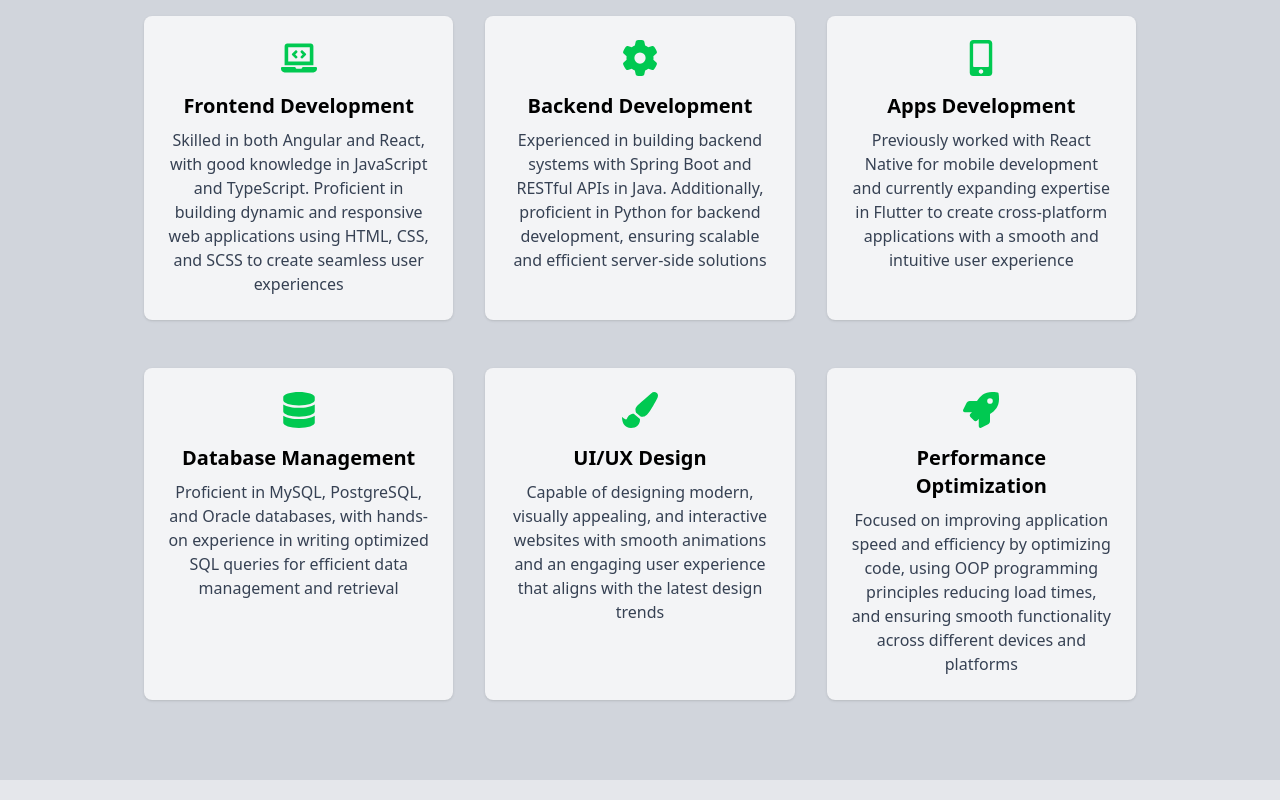
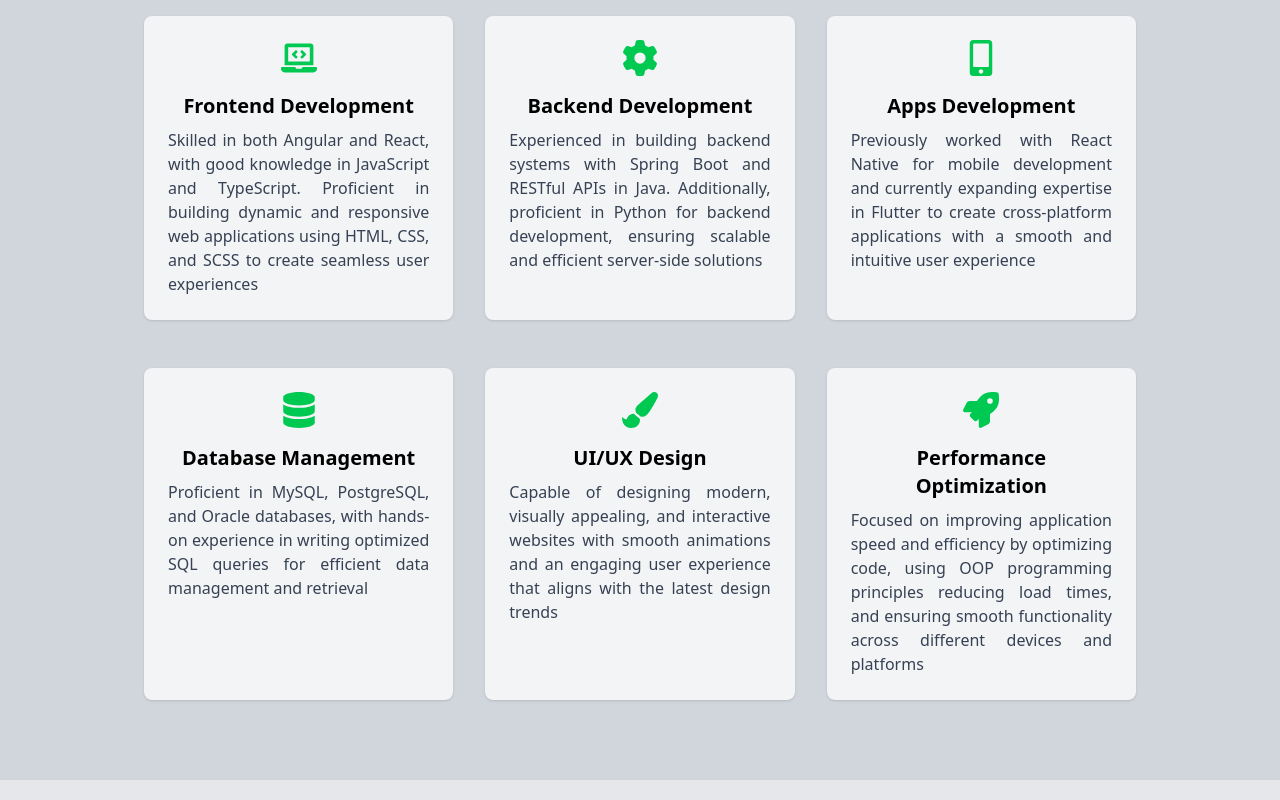
Before and after one commit to matyivan7/portfolio-react, a React (Vite) app: page / in a window 1280 px wide. Shown: the part 1300-2100 px from the top of the page. Built offline with nearby package versions, Linux system fonts and the light colour scheme.

Commit message:
Text justified

```diff
--- a/src/components/About.jsx
+++ b/src/components/About.jsx
@@ -12,7 +12,7 @@ const About = () => {
         >
             <div className="max-w-3xl text-center">
                 <h2 className="text-3xl md:text-4xl font-bold mb-4">{t('about')}</h2>
-                <p className="text-lg md:text-xl mb-8">
+                <p className="text-lg md:text-xl mb-8 text-justify">
                     {t('about_text')}
                 </p>
             </div>
--- a/src/components/Hero.jsx
+++ b/src/components/Hero.jsx
@@ -21,9 +21,7 @@ const Hero = () => {
                                    focus:ring-4 focus:outline-none focus:ring-green-300 dark:focus:ring-green-800
                                    shadow-lg shadow-green-500/50 dark:shadow-lg dark:shadow-green-800/80
                                    font-medium rounded-lg text-sm px-6 py-3">
-
                         {t('download')}
-
                     </button>
                 </a>
             </div>
--- a/src/components/Services.jsx
+++ b/src/components/Services.jsx
@@ -32,7 +32,7 @@ const Services = () => {
                     <div className="bg-gray-100 shadow p-6 rounded-lg text-center">
                         <FaLaptopCode className="mx-auto text-4xl text-green-500 mb-4"/>
                         <h3 className="text-xl font-semibold mb-2">Frontend Development</h3>
-                        <p className="text-gray-700">
+                        <p className="text-gray-700 text-justify">
                             {t('frontend')}
                         </p>
                     </div>
@@ -40,7 +40,7 @@ const Services = () => {
                     <div className="bg-gray-100 shadow p-6 rounded-lg text-center">
                         <FaGear className="mx-auto text-4xl text-green-500 mb-4"/>
                         <h3 className="text-xl font-semibold mb-2">Backend Development</h3>
-                        <p className="text-gray-700">
+                        <p className="text-gray-700 text-justify">
                             {t('backend')}
                         </p>
                     </div>
@@ -48,7 +48,7 @@ const Services = () => {
                     <div className="bg-gray-100 shadow p-6 rounded-lg text-center">
                         <FaMobileAlt className="mx-auto text-4xl text-green-500 mb-4"/>
                         <h3 className="text-xl font-semibold mb-2">Apps Development</h3>
-                        <p className="text-gray-700">
+                        <p className="text-gray-700 text-justify">
                             {t('apps')}
                         </p>
                     </div>
@@ -59,7 +59,7 @@ const Services = () => {
                         <div className="bg-gray-100 shadow p-6 rounded-lg text-center">
                             <FaDatabase className="mx-auto text-4xl text-green-500 mb-4"/>
                             <h3 className="text-xl font-semibold mb-2">Database Management</h3>
-                            <p className="text-gray-700">
+                            <p className="text-gray-700 text-justify">
                                 {t('database')}
                             </p>
                         </div>
@@ -67,7 +67,7 @@ const Services = () => {
                         <div className="bg-gray-100 shadow p-6 rounded-lg text-center">
                             <FaPaintBrush className="mx-auto text-4xl text-green-500 mb-4"/>
                             <h3 className="text-xl font-semibold mb-2">UI/UX Design</h3>
-                            <p className="text-gray-700">
+                            <p className="text-gray-700 text-justify">
                                 {t('ui')}
                             </p>
                         </div>
@@ -75,7 +75,7 @@ const Services = () => {
                         <div className="bg-gray-100 shadow p-6 rounded-lg text-center">
                             <FaRocket className="mx-auto text-4xl text-green-500 mb-4"/>
                             <h3 className="text-xl font-semibold mb-2">Performance Optimization</h3>
-                            <p className="text-gray-700">
+                            <p className="text-gray-700 text-justify">
                                 {t('performance')}
                             </p>
                         </div>
```
